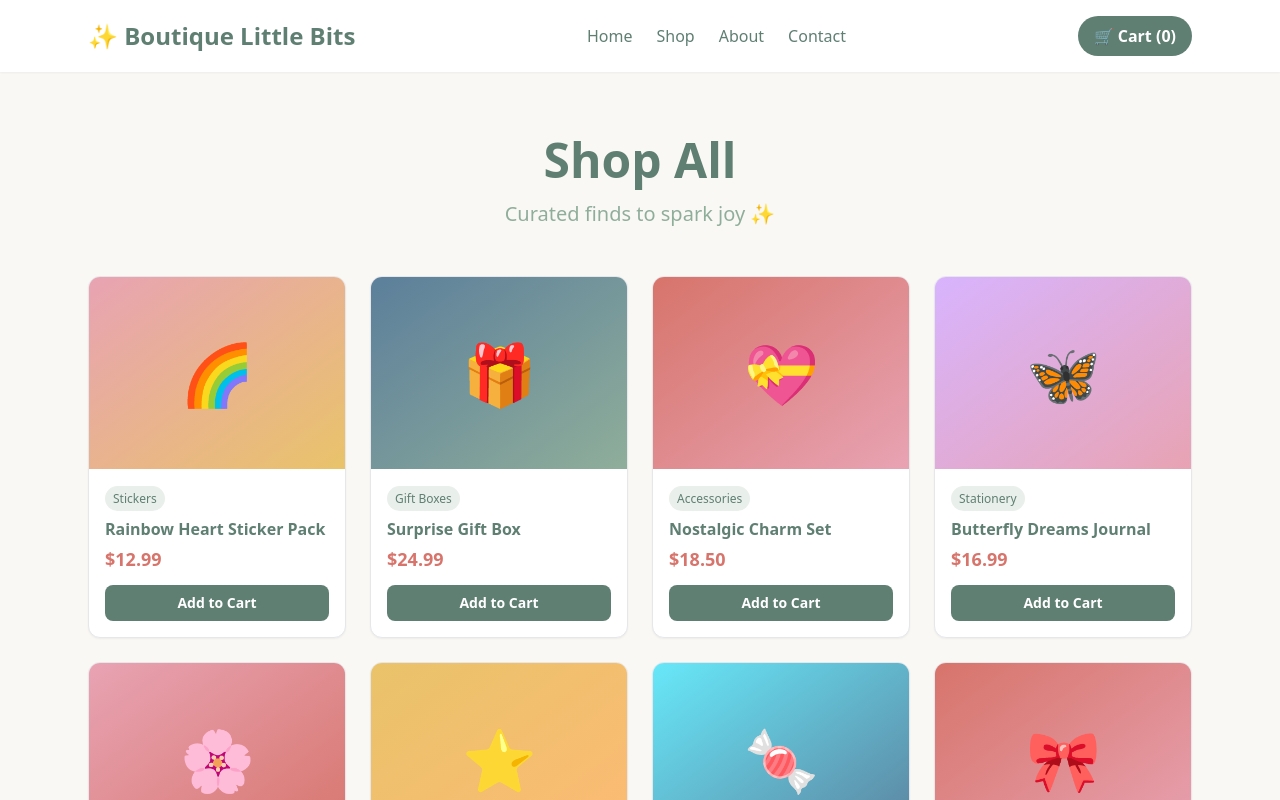
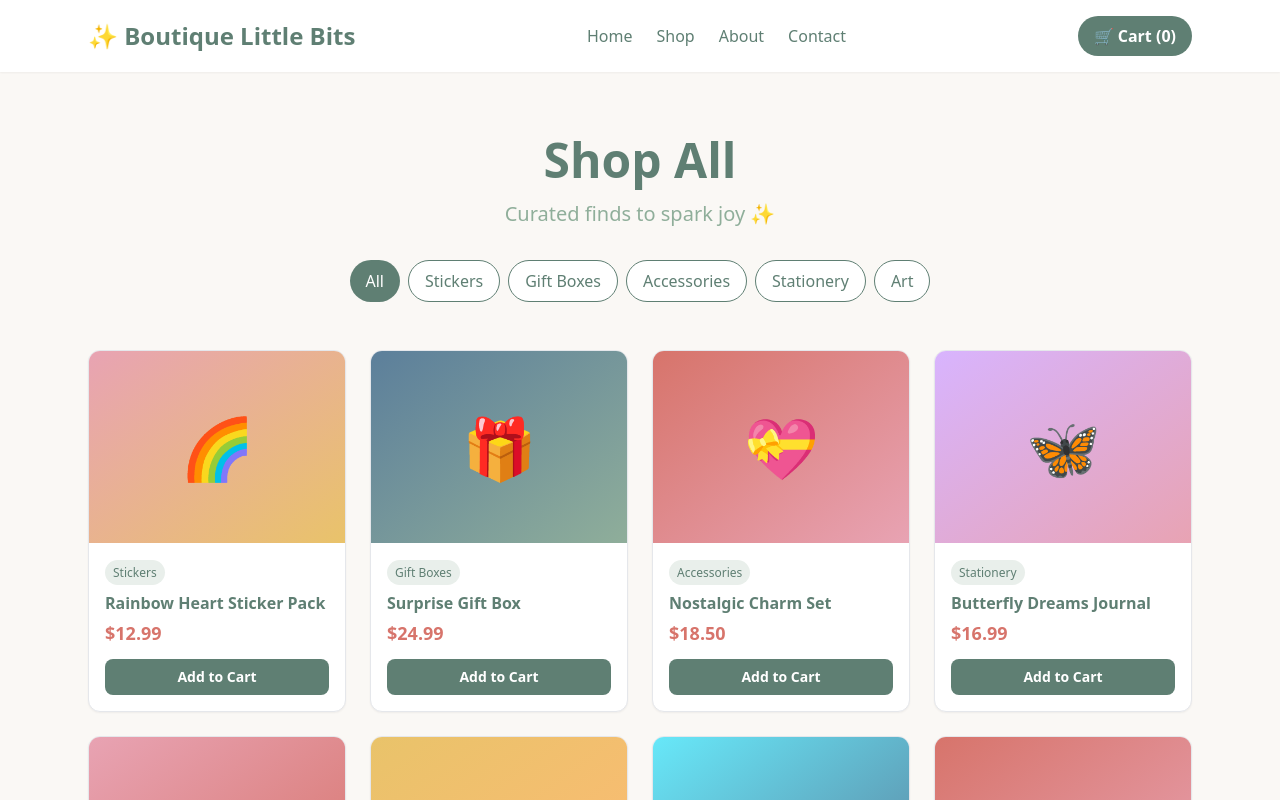
Before and after one commit to BoutiqueLittleBits-Admin/littlebits-hub, a Next.js app: page /shop in a window 1280 px wide. Shown: the top 800 px of the page. Built offline with nearby package versions, Linux system fonts and the light colour scheme.

Commit message:
Update page.js

```diff
--- a/app/shop/page.js
+++ b/app/shop/page.js
@@ -6,6 +6,7 @@ import Toast from '../components/Toast';
 export default function ShopPage() {
   const { addToCart } = useCart();
   const [showToast, setShowToast] = useState(false);
+  const [activeCategory, setActiveCategory] = useState('All');
 
   const handleAddToCart = (item) => {
     addToCart(item);
@@ -28,6 +29,12 @@ export default function ShopPage() {
     { slug: "watercolor-palette-pins", emoji: "🎨", name: "Watercolor Palette Pins", price: "13.50", color: "from-brand-mint to-brand-sage", category: "Accessories" },
   ];
 
+  const categories = ['All', ...new Set(products.map(p => p.category))];
+
+  const filteredProducts = activeCategory === 'All'
+    ? products
+    : products.filter(p => p.category === activeCategory);
+
   return (
     <div className="min-h-screen">
       <Toast message="Added to cart!" isVisible={showToast} />
@@ -36,12 +43,28 @@ export default function ShopPage() {
         <h1 className="text-5xl font-bold text-brand-sage mb-4 text-center">
           Shop All
         </h1>
-        <p className="text-xl text-brand-mint mb-12 text-center">
+        <p className="text-xl text-brand-mint mb-8 text-center">
           Curated finds to spark joy ✨
         </p>
 
+        <div className="flex flex-wrap justify-center gap-2 mb-12">
+          {categories.map((category) => (
+            <button
+              key={category}
+              onClick={() => setActiveCategory(category)}
+              className={`px-4 py-2 rounded-full font-medium transition-all ${
+                activeCategory === category
+                  ? 'bg-brand-sage text-white'
+                  : 'bg-white text-brand-sage border border-brand-sage hover:bg-brand-mint/20'
+              }`}
+            >
+              {category}
+            </button>
+          ))}
+        </div>
+
         <div className="grid grid-cols-1 sm:grid-cols-2 lg:grid-cols-4 gap-6">
-          {products.map((item, i) => (
+          {filteredProducts.map((item, i) => (
             <div key={i} className="bg-white rounded-xl overflow-hidden shadow-sm hover:shadow-xl transition-all border border-gray-200 group">
               <a href={`/shop/${item.slug}`}>
                 <div className={`h-48 bg-gradient-to-br ${item.color} flex items-center justify-center text-6xl group-hover:scale-105 transition-transform`}>
```
